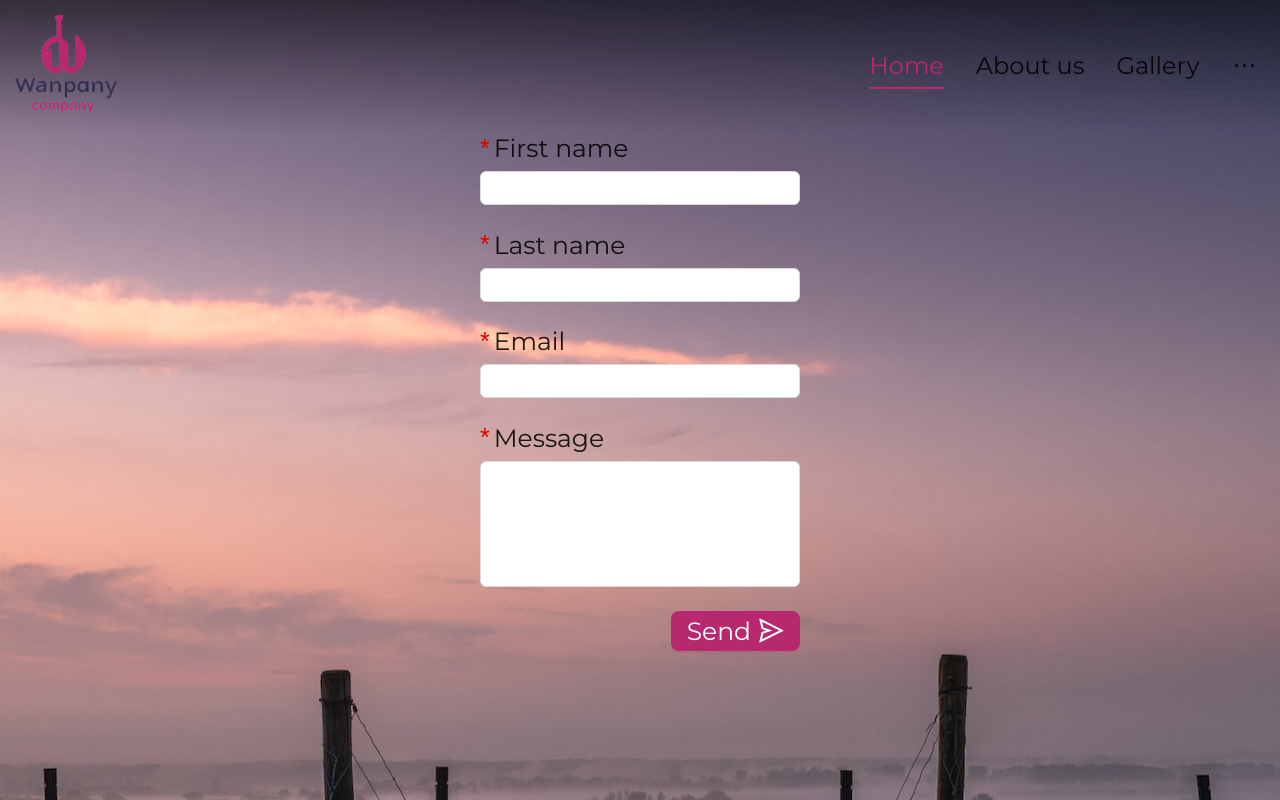
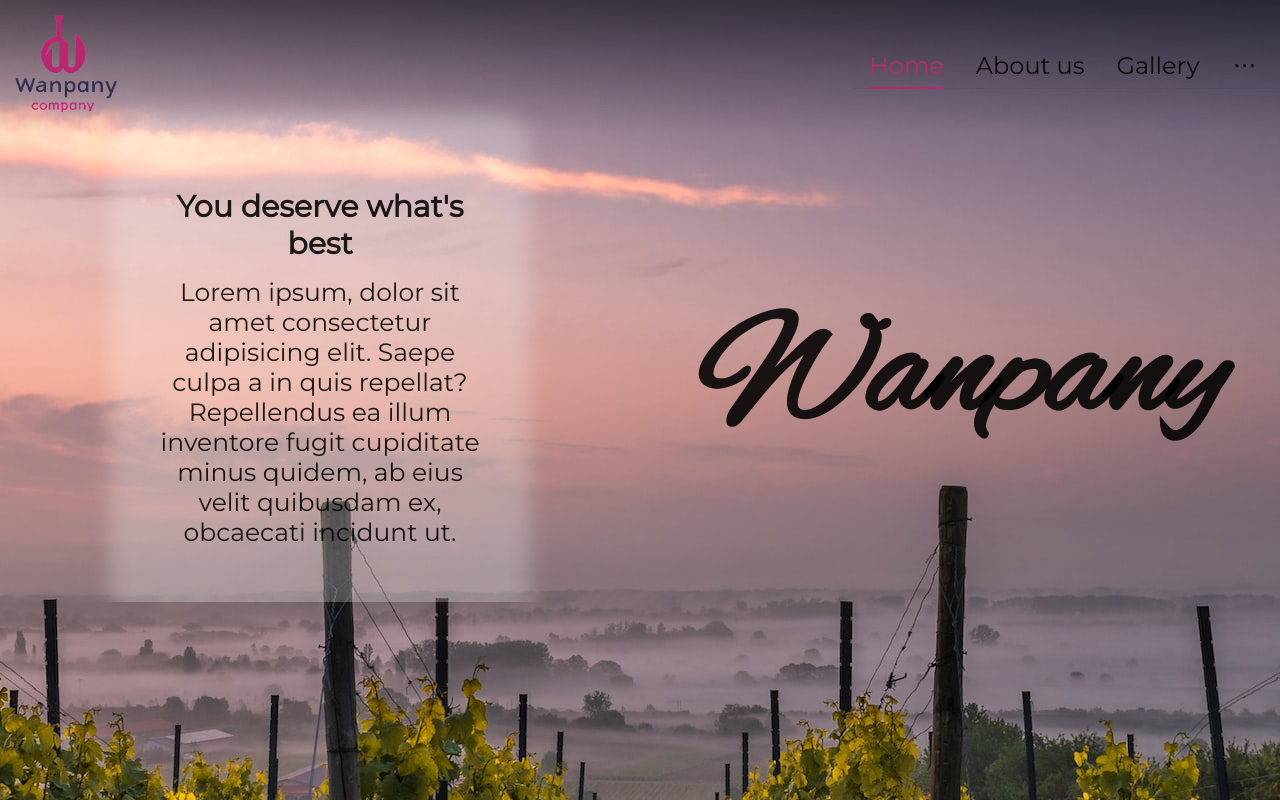
Before and after one commit to Xerataw/wine-site, a Gatsby site: page / in a window 1280 px wide. Built offline with nearby package versions, Linux system fonts and the light colour scheme; Gatsby itself is replaced by a stand-in of ours.

Commit message:
WIP: added the transition between layers

```diff
--- a/src/pages/index.css
+++ b/src/pages/index.css
@@ -1,8 +1,8 @@
 body {
     margin: 0;
     background-image: url('../images/vignes.jpg');
-    background-repeat: no-repeat;
-    background-position: 50% 25%;
+    background-position: center center;
+    background-attachment: fixed;
     user-select: none;
 }
 
@@ -21,3 +21,78 @@ img.logoImage {
     margin: 15px;
     width: 8vw;
 }
+
+.sliderContainer {
+    width: 100%;
+    overflow: hidden;
+}
+
+.slider {
+    position: relative;
+}
+
+.slider[slidein='1'] {
+    -webkit-animation: slide-in-right 0.5s cubic-bezier(0.250, 0.460, 0.450, 0.940) both;
+    animation: slide-in-right 0.5s cubic-bezier(0.250, 0.460, 0.450, 0.940) both;
+}
+
+.slider[slideout='1'] {
+    -webkit-animation: slide-out-left 0.5s cubic-bezier(0.250, 0.460, 0.450, 0.940) both;
+    animation: slide-out-left 0.5s cubic-bezier(0.250, 0.460, 0.450, 0.940) both;
+}
+
+@-webkit-keyframes slide-in-right {
+    0% {
+        -webkit-transform: translateX(1000px);
+        transform: translateX(1000px);
+        opacity: 0;
+    }
+
+    100% {
+        -webkit-transform: translateX(0);
+        transform: translateX(0);
+        opacity: 1;
+    }
+}
+
+@keyframes slide-in-right {
+    0% {
+        -webkit-transform: translateX(1000px);
+        transform: translateX(1000px);
+        opacity: 0;
+    }
+
+    100% {
+        -webkit-transform: translateX(0);
+        transform: translateX(0);
+        opacity: 1;
+    }
+}
+
+@-webkit-keyframes slide-out-left {
+    0% {
+        -webkit-transform: translateX(0);
+        transform: translateX(0);
+        opacity: 1;
+    }
+
+    100% {
+        -webkit-transform: translateX(-1000px);
+        transform: translateX(-1000px);
+        opacity: 0;
+    }
+}
+
+@keyframes slide-out-left {
+    0% {
+        -webkit-transform: translateX(0);
+        transform: translateX(0);
+        opacity: 1;
+    }
+
+    100% {
+        -webkit-transform: translateX(-1000px);
+        transform: translateX(-1000px);
+        opacity: 0;
+    }
+}
--- a/src/pages/index.js
+++ b/src/pages/index.js
@@ -15,36 +15,93 @@ const IndexPage = () => {
     {
       key: "home",
       label: "Home",
-      component: Home
     },
     {
       key: "about",
       label: "About us",
-      component: About
     },
     {
       key: "gallery",
       label: "Gallery",
-      component: Gallery
     },
     {
       key: "shop",
       label: "Shop",
-      component: Shop
     },
     {
       key: "contact",
       label: "Contact us",
-      component: Contact
     },
   ]
 
   const itemSelect = (item) => {
-    //component = siteParts[item.key].component;
+    setSlideOut(1);
+
+    setTimeout(() => {
+      unsetActualComponent();
+    }, 500);
+
+    setTimeout(() => {
+      switch (item.key) {
+        case 'home':
+          setHome(true);
+          break;
+        case 'about':
+          setAbout(true);
+          break;
+        case 'gallery':
+          setGallery(true);
+          break;
+        case 'shop':
+          setShop(true);
+          break;
+        case 'contact':
+          setContact(true);
+          break;
+      }
+      setSlideIn(1);
+    }, 550);
+
   }
 
+  const unsetActualComponent = () => {
+    if (home) {
+      setHome(false);
+    }
+    if (about) {
+      setAbout(false);
+    }
+    if (gallery) {
+      setGallery(false);
+    }
+    if (shop) {
+      setShop(false);
+    }
+    if (contact) {
+      setContact(false);
+    }
+  }
+
+  const resetAnimation = () => {
+    if (slideIn == 1) {
+      setSlideIn(0);
+    }
+    if (slideOut == 1) {
+      setSlideOut(0)
+    }
+  }
+
+  const [slideIn, setSlideIn] = React.useState(0);
+  const [slideOut, setSlideOut] = React.useState(0);
+
+  const [home, setHome] = React.useState(true);
+  const [about, setAbout] = React.useState(false);
+  const [gallery, setGallery] = React.useState(false);
+  const [shop, setShop] = React.useState(false);
+  const [contact, setContact] = React.useState(false);
+
   return (
-    <>
+    <div className="sliderContainer">
       <ConfigProvider theme={{
         token: {
           colorPrimary: '#B8286E',
@@ -70,9 +127,15 @@ const IndexPage = () => {
             <Menu className="menu" mode="horizontal" items={siteParts} defaultSelectedKeys={["home"]} onSelect={itemSelect} />
           </Col>
         </Row>
-        <Contact />
+        <div className="slider" onAnimationEnd={resetAnimation} slidein={slideIn} slideout={slideOut}>
+          {home && <Home />}
+          {about && <About />}
+          {gallery && <Gallery />}
+          {shop && <Shop />}
+          {contact && <Contact />}
+        </div>
       </ConfigProvider>
-    </>
+    </div>
   )
 }
 
```
